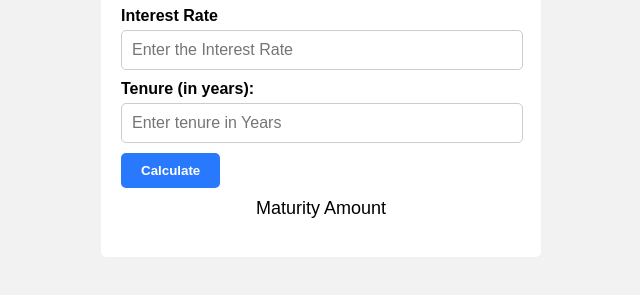
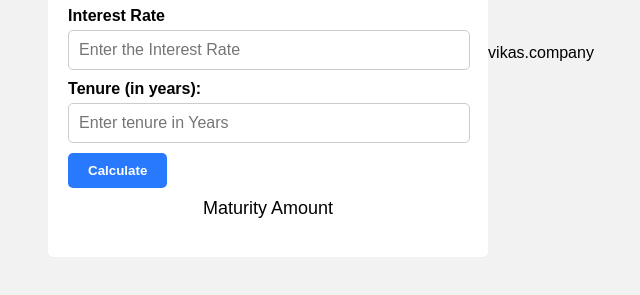
Before and after one commit to vikas-032/Project-Javascript, a plain HTML site: page index.html in a window 1280 px wide. Shown: the part 355-650 px from the top of the page, without its empty margins (319-959 px from the left). Drawn offline with Linux system fonts and the light colour scheme.

Commit message:
FD-Calculator-Web

```diff
--- a/index.html
+++ b/index.html
@@ -25,6 +25,10 @@
         <button id="calculateBtn" class="calculate-btn">Calculate</button>
         <p id="result" class="result">Maturity Amount</p>
     </div>
+
 <script src="script.js"></script>
+<footer>
+    vikas.company
+</footer>
 </body>
 </html>
```
